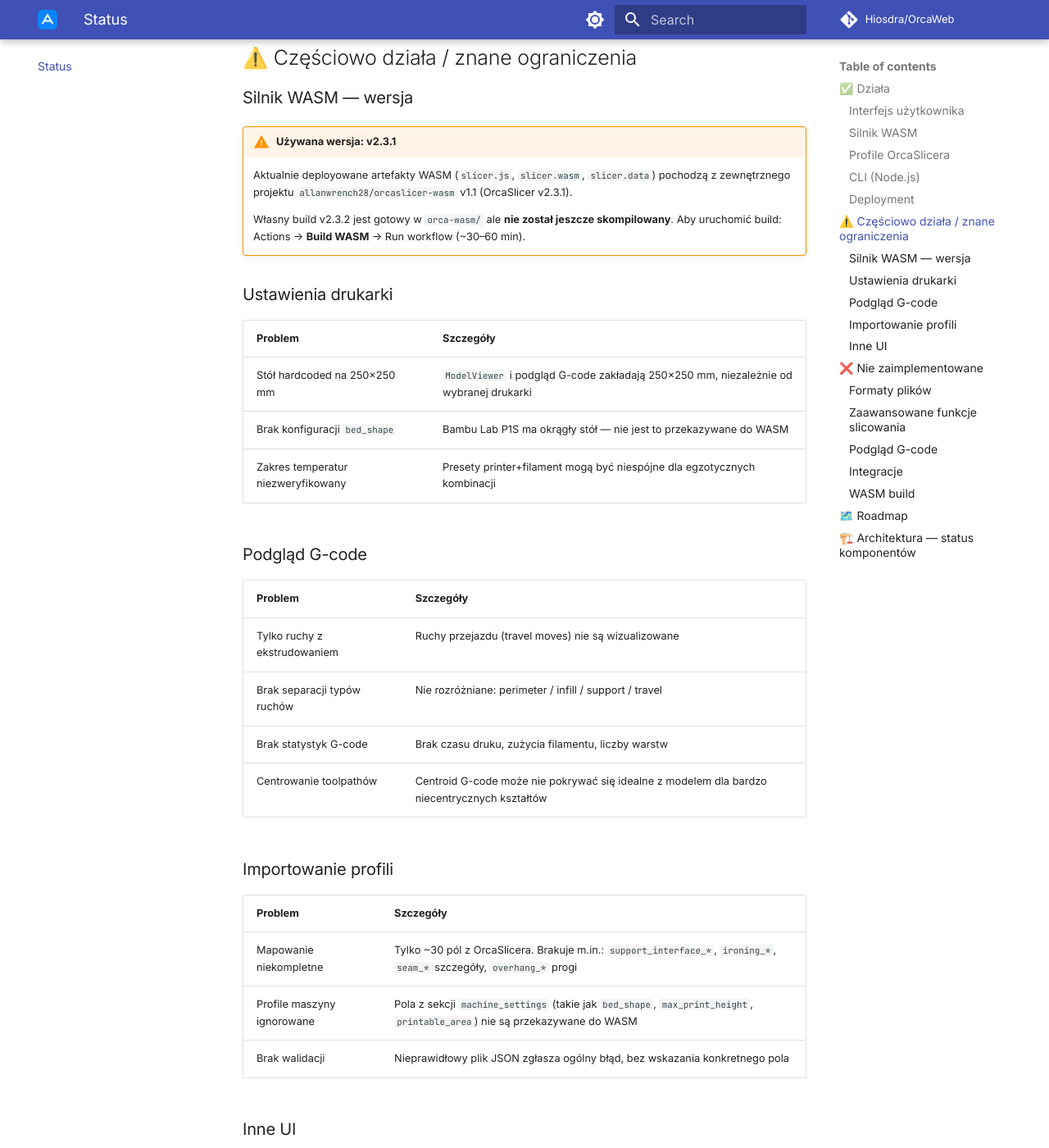
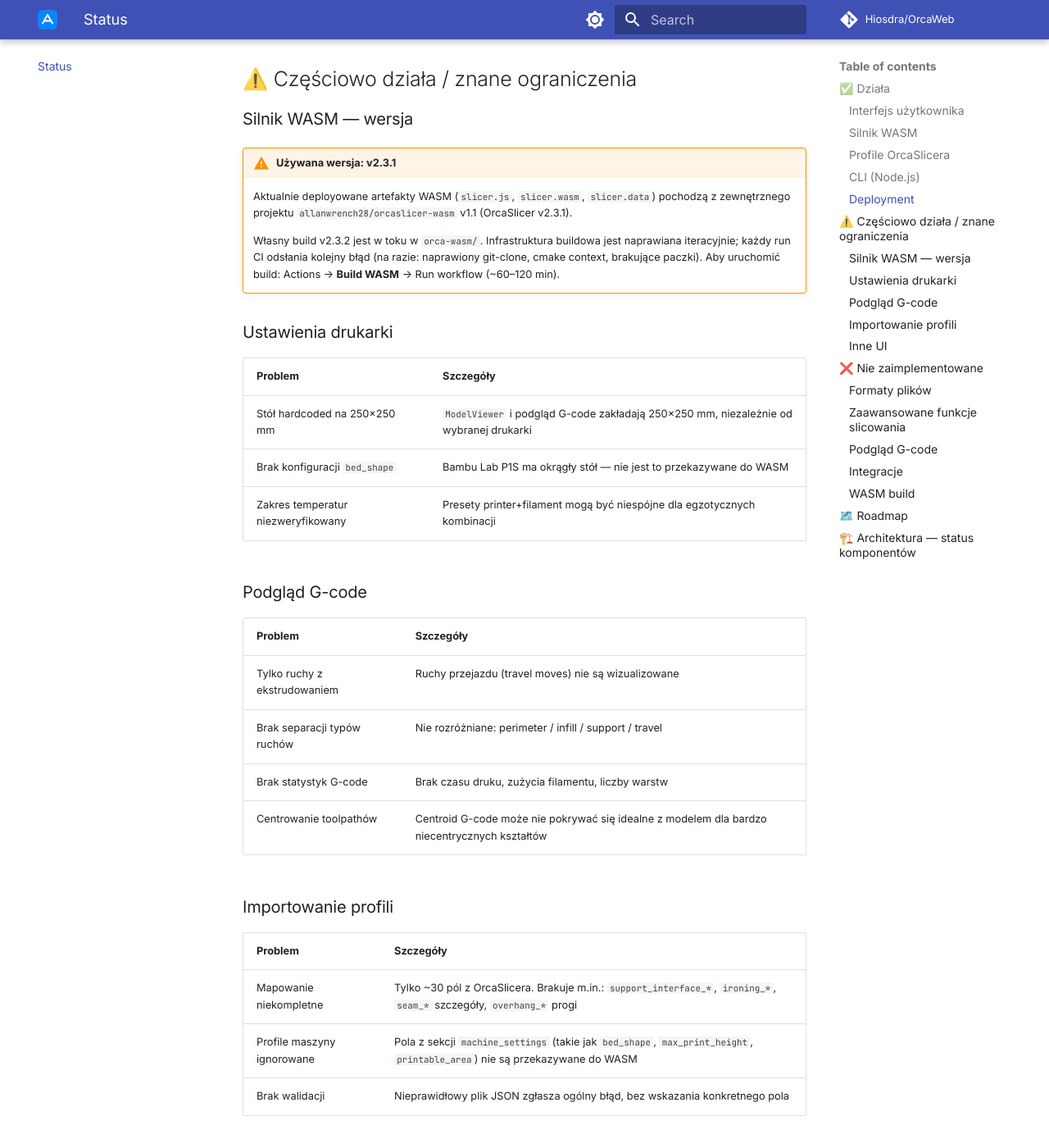
Before and after one commit to Hiosdra/OrcaWeb, an MkDocs documentation site: the page built from mkdocs-docs/status.md, in a window 1280 px wide and 1400 px high, scrolled down 2626 px. Shown: the whole window at 82% size. Built offline with MkDocs 1.6.1 and Material for MkDocs 9.7.7, drawn with Linux system fonts in a browser that asks for light colours; comment, search, counter and statistics services are not loaded; some of the changed text lies outside the part shown.

Commit message:
fix(build-wasm): switch to targeted dep builds instead of OrcaSlicer's deps cmake
OrcaSlicer's deps/CMakeLists.txt builds 200+ packages and is not designed for
Emscripten cross-compilation (EXPAT configure fails on off_t/size_t checks).

Replace with targeted dep builds for exactly what libslic3r needs:
- Boost 1.83.0 (built with em++)
- GMP 6.3.0 + MPFR 4.2.1 (emconfigure)
- CGAL 5.6.1 (emcmake, mostly header-only)
- Eigen3 3.4.0 (cmake install, header-only)
- nlohmann/json 3.11.3 (cmake install, header-only)
- EXPAT 2.5.0 (emcmake)
- NLopt 2.7.1 (emcmake)

All installed to orca-wasm/deps-install/ with CMAKE_PREFIX_PATH.
TBB stubbed via our custom FindTBB.cmake shim (injected via CMAKE_MODULE_PATH).

Co-Authored-By: Claude Sonnet 4.6 <noreply@anthropic.com>

```diff
--- a/mkdocs-docs/status.md
+++ b/mkdocs-docs/status.md
@@ -2,7 +2,7 @@
 
 Ten dokument opisuje aktualny stan projektu: zaimplementowane funkcje, znane ograniczenia i planowane ulepszenia.
 
-Ostatnia aktualizacja: **2026-06-10** · wersja silnika: **OrcaSlicer v2.3.1** (v2.3.2 w budowie)
+Ostatnia aktualizacja: **2026-06-10** · wersja silnika: **OrcaSlicer v2.3.1** (własny build v2.3.2 w toku — CI iteracyjnie naprawiany)
 
 ---
 
@@ -74,8 +74,10 @@ Ostatnia aktualizacja: **2026-06-10** · wersja silnika: **OrcaSlicer v2.3.1** (
     pochodzą z zewnętrznego projektu `allanwrench28/orcaslicer-wasm` v1.1
     (OrcaSlicer v2.3.1).
 
-    Własny build v2.3.2 jest gotowy w `orca-wasm/` ale **nie został jeszcze skompilowany**.
-    Aby uruchomić build: Actions → **Build WASM** → Run workflow (~30–60 min).
+    Własny build v2.3.2 jest w toku w `orca-wasm/`.
+    Infrastruktura buildowa jest naprawiana iteracyjnie; każdy run CI odsłania
+    kolejny błąd (na razie: naprawiony git-clone, cmake context, brakujące paczki).
+    Aby uruchomić build: Actions → **Build WASM** → Run workflow (~60–120 min).
 
 ### Ustawienia drukarki
 
@@ -106,7 +108,6 @@ Ostatnia aktualizacja: **2026-06-10** · wersja silnika: **OrcaSlicer v2.3.1** (
 
 | Problem | Szczegóły |
 |---------|-----------|
-| Linki allanwrench w UI | App header (GitHub icon link) i footer nadal wskazują na `allanwrench28/orcaslicer-wasm` |
 | Brak wskaźnika postępu slicowania | Spinner bez informacji o etapie (perimeters / infill / gcode export) |
 | Rozmiar pliku STL | Duże pliki STL (>50 MB) mogą powodować zacinanie się podczas podglądu |
 
```
Also changed, not shown: 2 other files.
